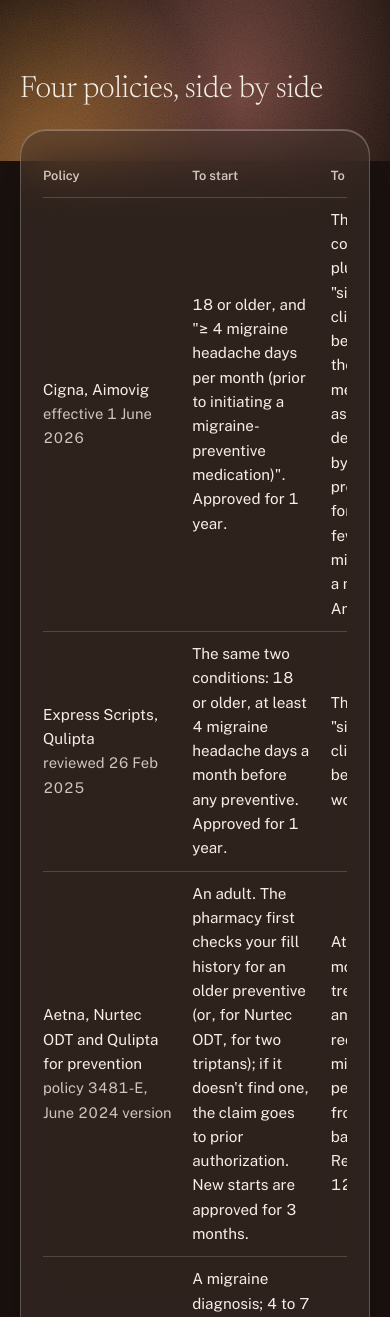
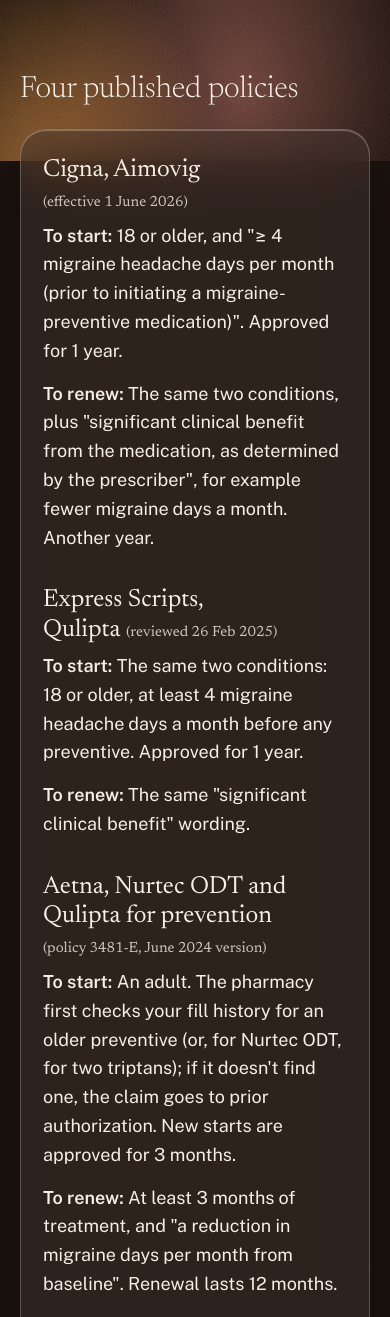
Before and after one commit to vibemarketer1999/migraine-days-log, a plain HTML site: page migraine-prior-authorization/index.html in a window 390 px wide. Shown: the part 683-2000 px from the top of the page. Drawn offline with Linux system fonts and the light colour scheme.

Commit message:
Prior-auth page: stack policies instead of a 3-column table on phones
Co-Authored-By: Claude Opus 5.5 <noreply@anthropic.com>

```diff
--- a/migraine-prior-authorization/index.html
+++ b/migraine-prior-authorization/index.html
@@ -21,17 +21,20 @@
 </section>
 
 <section class="sec">
-<h2>Four policies, side by side</h2>
+<h2>Four published policies</h2>
 <div class="pane">
-<div class="scroll"><table>
-  <thead><tr><th style="text-align:left">Policy</th><th style="text-align:left">To start</th><th style="text-align:left">To renew</th></tr></thead>
-  <tbody>
-    <tr><td style="text-align:left;white-space:normal">Cigna, Aimovig<br><span class="muted">effective 1 June 2026</span></td><td style="text-align:left;white-space:normal">18 or older, and "≥ 4 migraine headache days per month (prior to initiating a migraine-preventive medication)". Approved for 1 year.</td><td style="text-align:left;white-space:normal">The same two conditions, plus "significant clinical benefit from the medication, as determined by the prescriber", for example fewer migraine days a month. Another year.</td></tr>
-    <tr><td style="text-align:left;white-space:normal">Express Scripts, Qulipta<br><span class="muted">reviewed 26 Feb 2025</span></td><td style="text-align:left;white-space:normal">The same two conditions: 18 or older, at least 4 migraine headache days a month before any preventive. Approved for 1 year.</td><td style="text-align:left;white-space:normal">The same "significant clinical benefit" wording.</td></tr>
-    <tr><td style="text-align:left;white-space:normal">Aetna, Nurtec ODT and Qulipta for prevention<br><span class="muted">policy 3481-E, June 2024 version</span></td><td style="text-align:left;white-space:normal">An adult. The pharmacy first checks your fill history for an older preventive (or, for Nurtec ODT, for two triptans); if it doesn't find one, the claim goes to prior authorization. New starts are approved for 3 months.</td><td style="text-align:left;white-space:normal">At least 3 months of treatment, and "a reduction in migraine days per month from baseline". Renewal lasts 12 months.</td></tr>
-    <tr><td style="text-align:left;white-space:normal">UnitedHealthcare, Vyepti (commercial)<br><span class="muted">effective 1 Sept 2026</span></td><td style="text-align:left;white-space:normal">A migraine diagnosis; 4 to 7 migraine days a month (with fewer than 15 headache days, or the provider attests migraine is the main cause) or 8 or more. Plus "trial and failure (after a trial of at least two months), contraindication, or intolerance" of two older preventives, such as a beta-blocker, topiramate or amitriptyline (Botox counts after two quarterly rounds). And the same for two of Aimovig, Emgality, Nurtec ODT or Qulipta, after at least three months each.</td><td style="text-align:left;white-space:normal">"A positive response to therapy, demonstrated by a reduction in headache frequency and/or intensity".</td></tr>
-  </tbody>
-</table></div>
+<h3>Cigna, Aimovig <span class="muted">(effective 1 June 2026)</span></h3>
+<p><b>To start:</b> 18 or older, and "≥ 4 migraine headache days per month (prior to initiating a migraine-preventive medication)". Approved for 1 year.</p>
+<p><b>To renew:</b> The same two conditions, plus "significant clinical benefit from the medication, as determined by the prescriber", for example fewer migraine days a month. Another year.</p>
+<h3>Express Scripts, Qulipta <span class="muted">(reviewed 26 Feb 2025)</span></h3>
+<p><b>To start:</b> The same two conditions: 18 or older, at least 4 migraine headache days a month before any preventive. Approved for 1 year.</p>
+<p><b>To renew:</b> The same "significant clinical benefit" wording.</p>
+<h3>Aetna, Nurtec ODT and Qulipta for prevention <span class="muted">(policy 3481-E, June 2024 version)</span></h3>
+<p><b>To start:</b> An adult. The pharmacy first checks your fill history for an older preventive (or, for Nurtec ODT, for two triptans); if it doesn't find one, the claim goes to prior authorization. New starts are approved for 3 months.</p>
+<p><b>To renew:</b> At least 3 months of treatment, and "a reduction in migraine days per month from baseline". Renewal lasts 12 months.</p>
+<h3>UnitedHealthcare, Vyepti (commercial) <span class="muted">(effective 1 Sept 2026)</span></h3>
+<p><b>To start:</b> A migraine diagnosis; 4 to 7 migraine days a month (with fewer than 15 headache days, or the provider attests migraine is the main cause) or 8 or more. Plus "trial and failure (after a trial of at least two months), contraindication, or intolerance" of two older preventives, such as a beta-blocker, topiramate or amitriptyline (Botox counts after two quarterly rounds). And the same for two of Aimovig, Emgality, Nurtec ODT or Qulipta, after at least three months each.</p>
+<p><b>To renew:</b> "A positive response to therapy, demonstrated by a reduction in headache frequency and/or intensity".</p>
 <p>Cigna, Express Scripts and UnitedHealthcare also rule out taking two CGRP preventives at the same time. None of the four names a particular kind of record, like a diary. They ask for the count, and the count has to come from somewhere.</p>
 </div>
 </section>
```
